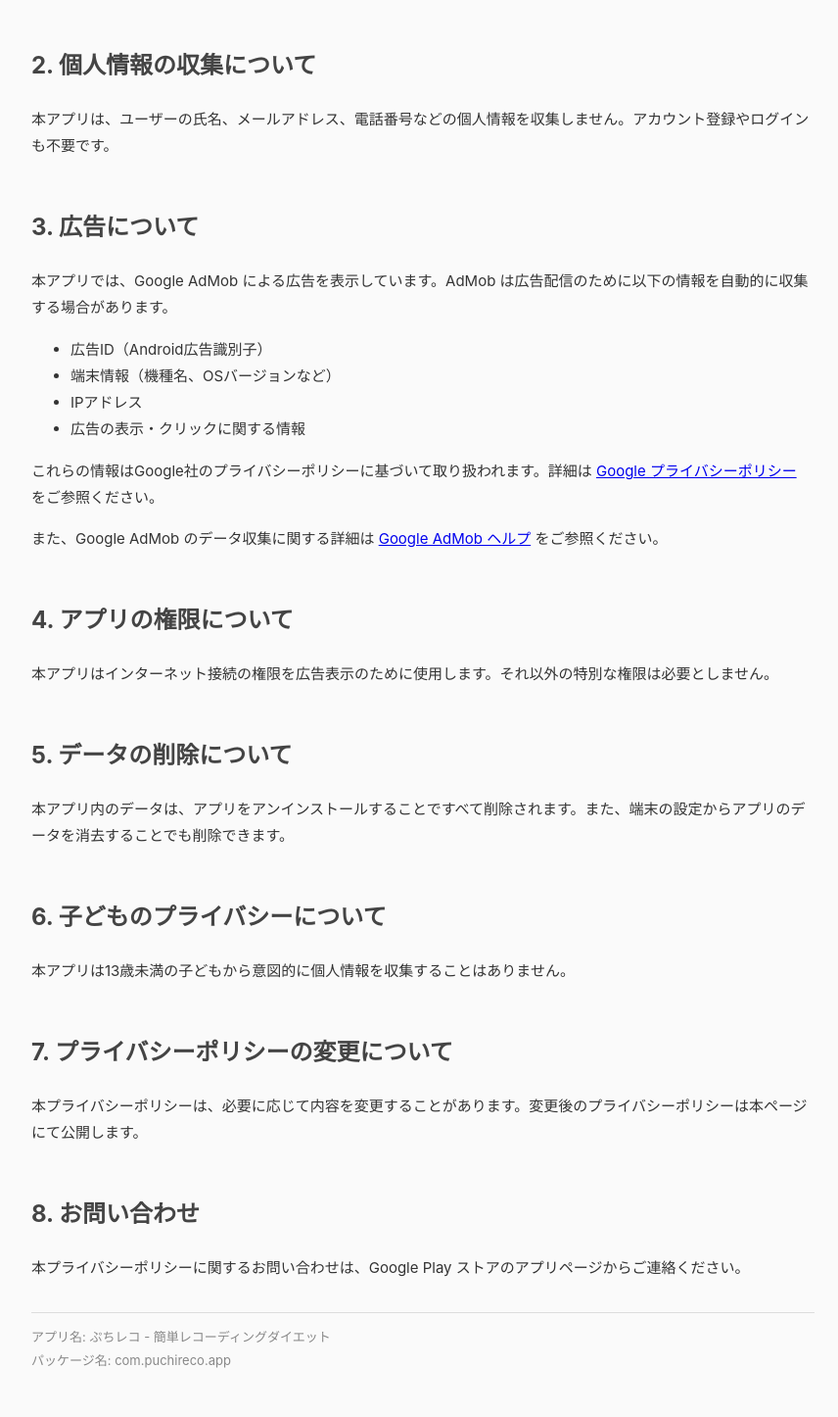
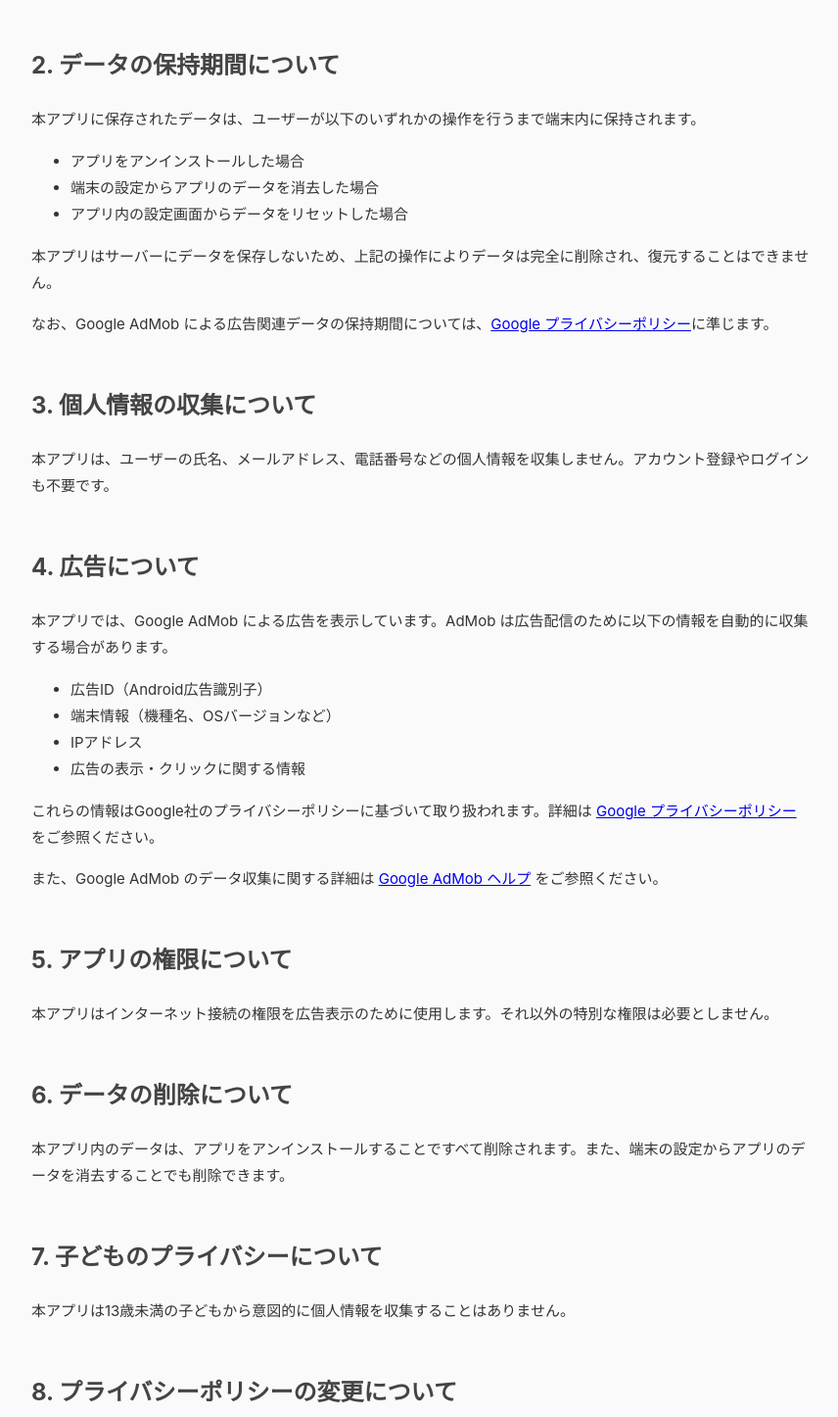
Before and after one commit to ymlab-studio/apps, a plain HTML site: page diet/privacy_policy.html in a window 1280 px wide. Shown: the part 395-1841 px from the top of the page at 98% size, without its empty margins (208-1064 px from the left). Drawn offline with Linux system fonts and the light colour scheme.

Commit message:
プライバシーポリシーにデータ保持期間セクションを追加
Google Play審査で「データの保持方法が明記されていない」と指摘されたため、
セクション2にデータ保持期間の説明を追加。

Co-Authored-By: Claude Opus 4.6 (1M context) <noreply@anthropic.com>

```diff
--- a/diet/privacy_policy.html
+++ b/diet/privacy_policy.html
@@ -37,17 +37,27 @@
 </head>
 <body>
     <h1>プライバシーポリシー</h1>
-    <p class="last-updated">最終更新日: 2026年3月20日</p>
+    <p class="last-updated">最終更新日: 2026年3月30日</p>
 
     <p><span class="app-name">ぷちレコ - 簡単レコーディングダイエット</span>（以下「本アプリ」）をご利用いただきありがとうございます。本アプリにおける個人情報の取り扱いについて、以下のとおりプライバシーポリシーを定めます。</p>
 
     <h2>1. データの保存について</h2>
     <p>本アプリで記録された食事データ、体重データ、その他の設定情報はすべてお使いの端末内（ローカルストレージ）にのみ保存されます。これらのデータが外部のサーバーに送信されることはありません。</p>
 
-    <h2>2. 個人情報の収集について</h2>
+    <h2>2. データの保持期間について</h2>
+    <p>本アプリに保存されたデータは、ユーザーが以下のいずれかの操作を行うまで端末内に保持されます。</p>
+    <ul>
+        <li>アプリをアンインストールした場合</li>
+        <li>端末の設定からアプリのデータを消去した場合</li>
+        <li>アプリ内の設定画面からデータをリセットした場合</li>
+    </ul>
+    <p>本アプリはサーバーにデータを保存しないため、上記の操作によりデータは完全に削除され、復元することはできません。</p>
+    <p>なお、Google AdMob による広告関連データの保持期間については、<a href="https://policies.google.com/privacy" target="_blank" rel="noopener noreferrer">Google プライバシーポリシー</a>に準じます。</p>
+
+    <h2>3. 個人情報の収集について</h2>
     <p>本アプリは、ユーザーの氏名、メールアドレス、電話番号などの個人情報を収集しません。アカウント登録やログインも不要です。</p>
 
-    <h2>3. 広告について</h2>
+    <h2>4. 広告について</h2>
     <p>本アプリでは、Google AdMob による広告を表示しています。AdMob は広告配信のために以下の情報を自動的に収集する場合があります。</p>
     <ul>
         <li>広告ID（Android広告識別子）</li>
@@ -58,19 +68,19 @@
     <p>これらの情報はGoogle社のプライバシーポリシーに基づいて取り扱われます。詳細は <a href="https://policies.google.com/privacy" target="_blank" rel="noopener noreferrer">Google プライバシーポリシー</a> をご参照ください。</p>
     <p>また、Google AdMob のデータ収集に関する詳細は <a href="https://support.google.com/admob/answer/6128543" target="_blank" rel="noopener noreferrer">Google AdMob ヘルプ</a> をご参照ください。</p>
 
-    <h2>4. アプリの権限について</h2>
+    <h2>5. アプリの権限について</h2>
     <p>本アプリはインターネット接続の権限を広告表示のために使用します。それ以外の特別な権限は必要としません。</p>
 
-    <h2>5. データの削除について</h2>
+    <h2>6. データの削除について</h2>
     <p>本アプリ内のデータは、アプリをアンインストールすることですべて削除されます。また、端末の設定からアプリのデータを消去することでも削除できます。</p>
 
-    <h2>6. 子どものプライバシーについて</h2>
+    <h2>7. 子どものプライバシーについて</h2>
     <p>本アプリは13歳未満の子どもから意図的に個人情報を収集することはありません。</p>
 
-    <h2>7. プライバシーポリシーの変更について</h2>
+    <h2>8. プライバシーポリシーの変更について</h2>
     <p>本プライバシーポリシーは、必要に応じて内容を変更することがあります。変更後のプライバシーポリシーは本ページにて公開します。</p>
 
-    <h2>8. お問い合わせ</h2>
+    <h2>9. お問い合わせ</h2>
     <p>本プライバシーポリシーに関するお問い合わせは、Google Play ストアのアプリページからご連絡ください。</p>
 
     <hr style="margin-top: 2em; border: none; border-top: 1px solid #ddd;">
```
